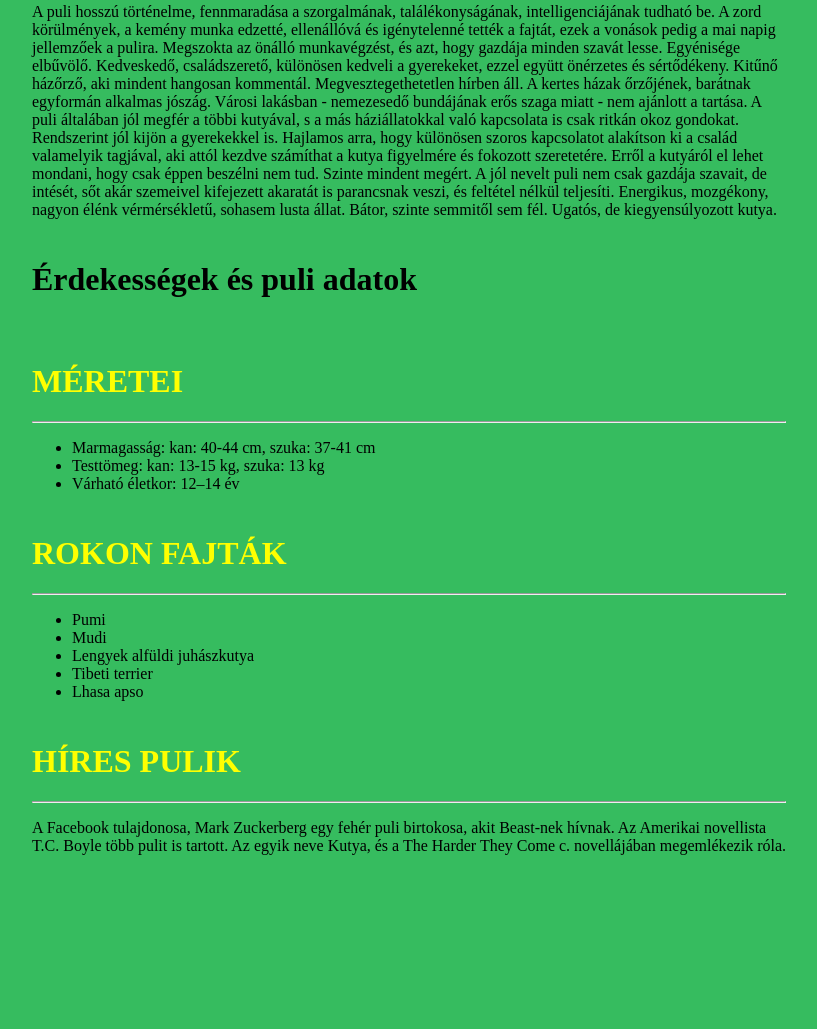
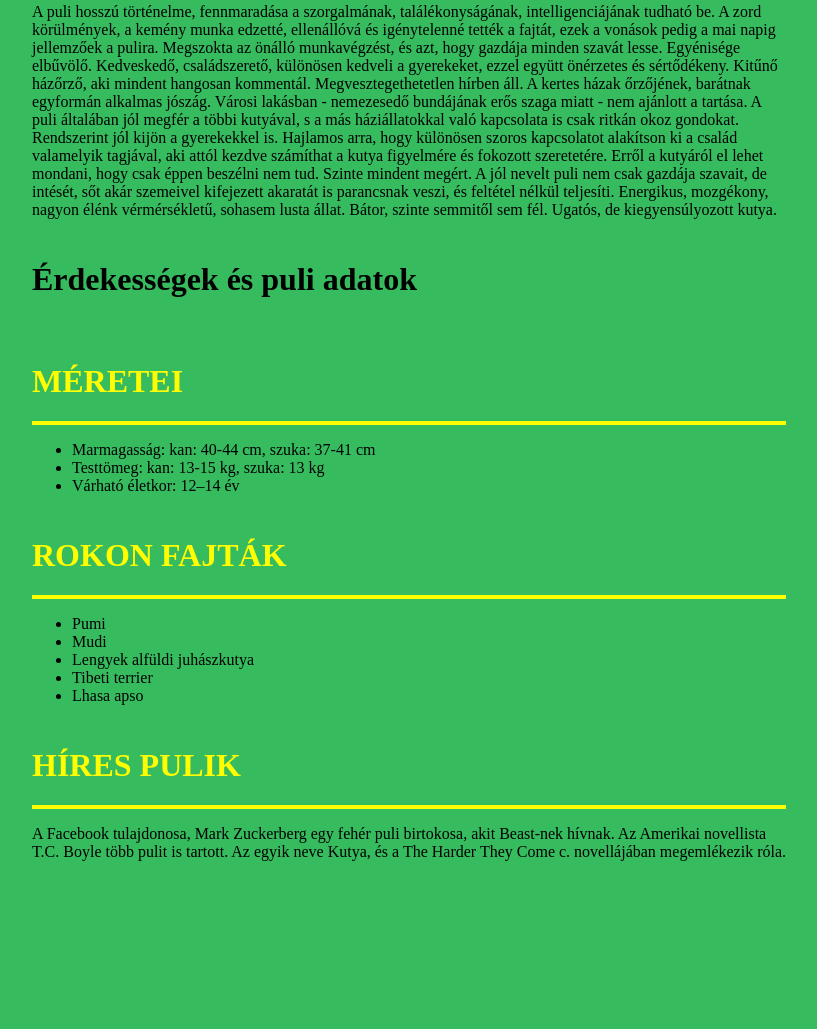
Before and after one commit to FarkasDaniel0/puli_farkas_daniel_9e, a plain HTML site: page index.html in a window 1280 px wide. Shown: the part 1394-2423 px from the top of the page, without its empty margins (283-1100 px from the left). Drawn offline with Linux system fonts and the light colour scheme.

Commit message:
sárga vonal

```diff
--- a/style.css
+++ b/style.css
@@ -47,7 +47,8 @@ width: 400px;
     width: 500px;
 }
 hr{
-    color: yellow;
+
+    border:  2px solid yellow ;
 }
 ul{
     color: black;
```
